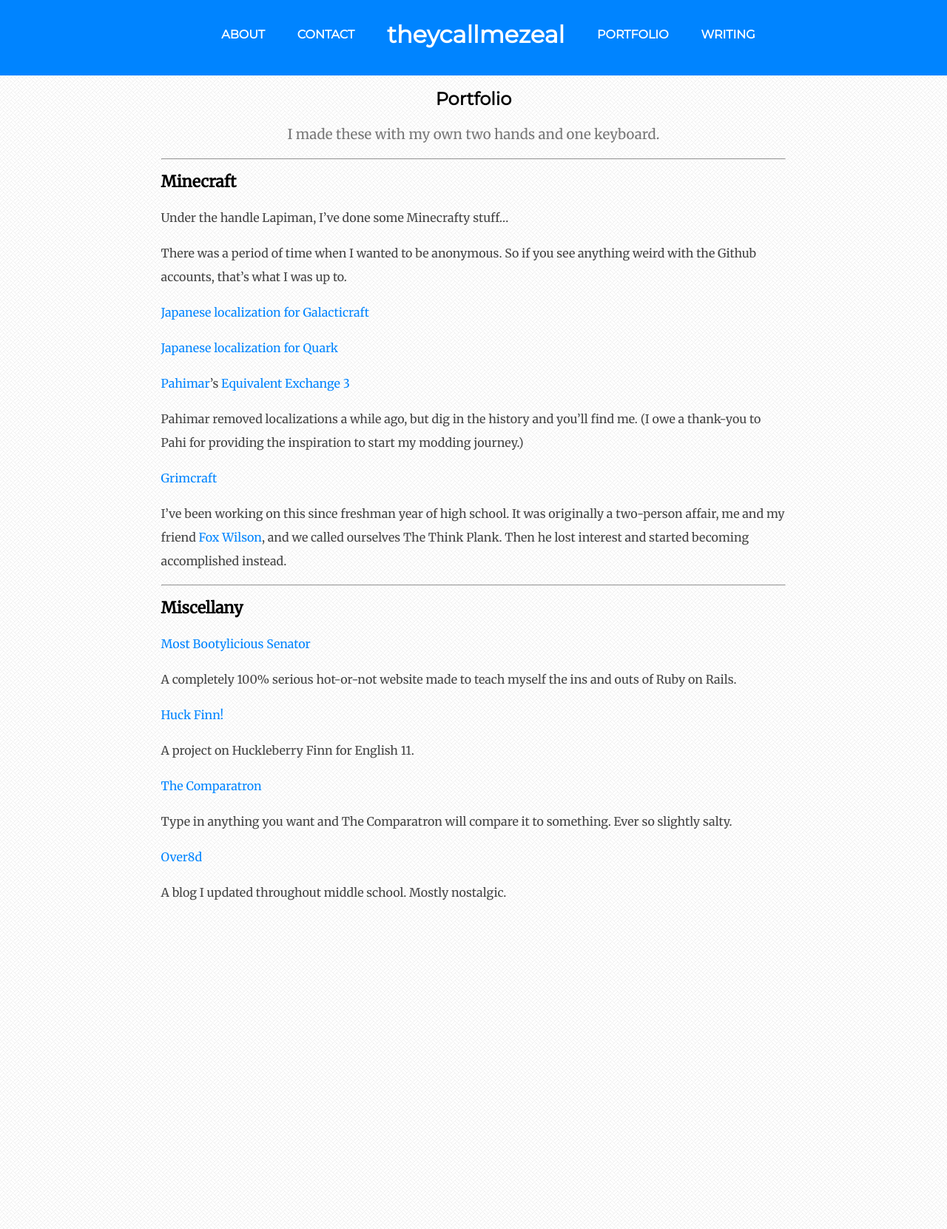
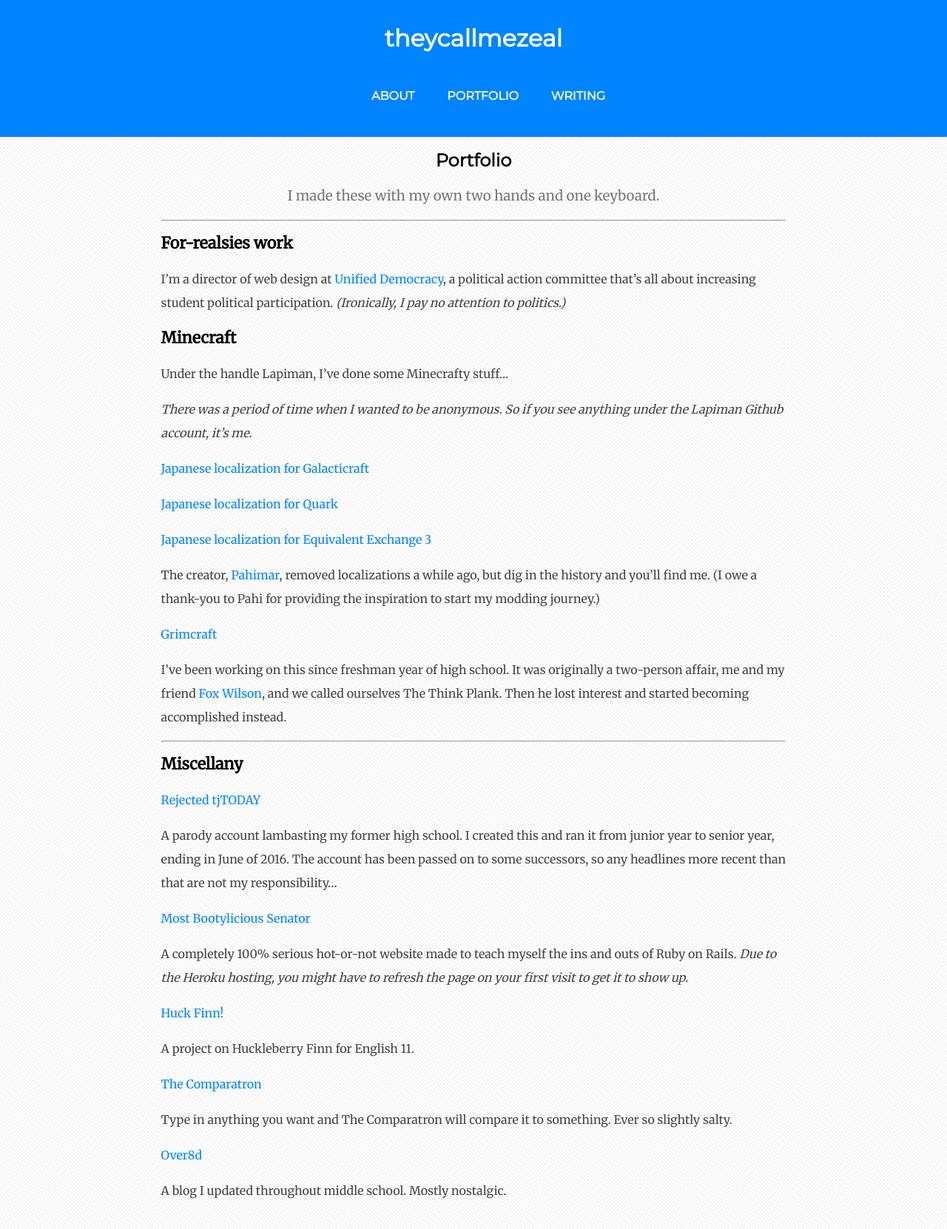
Before and after one commit to theycallmezeal/theycallmezeal.github.io, a Jekyll site: the page built from portfolio.md, in a window 1280 px wide. Shown: the whole page at 74% size. Built offline with Jekyll 4.4.1, drawn with Linux system fonts in a browser that asks for light colours.

Commit message:
time for an update

```diff
--- a/_layouts/default.html
+++ b/_layouts/default.html
@@ -13,10 +13,9 @@
 	</head>
 	<body>
 		<header>
+				<h1><a href="/index.html">theycallmezeal</a></h1>
 				<ul>
 					<li><a href="/about.html">ABOUT</a></li>
-					<li><a href="/contact.html">CONTACT</a></li>
-					<li id="home"><a href="/index.html">theycallmezeal</a></li>
 					<li><a href="/portfolio.html">PORTFOLIO</a></li>
 					<li><a href="/writing.html">WRITING</a></li>
 				</ul>
--- a/css/style.css
+++ b/css/style.css
@@ -16,6 +16,11 @@ body {
 
 a {
 	text-decoration: none;
+	color: #0084ff;
+}
+
+a:visited {
+	color: #1500ff;
 }
 
 #navskip {
@@ -42,11 +47,7 @@ header {
 	text-align: center;
 }
 
-header ul li {
-	display: inline-block;
-	margin-left: 20px;
-	margin-right: 20px;
-
+header h1, header ul li {
 	color: white;
 	font-family: Montserrat, Futura, Century Gothic, sans-serif;
 	font-weight: bold;
@@ -56,20 +57,28 @@ header ul li {
 	border-bottom: dotted 3px #0084ff;
 }
 
-header ul li:hover {
+header h1 {
+	font-size: 200%;
+	font-weight: bold;
+	display: inline-block;
+}
+
+header ul li {
+	display: inline-block;
+	margin-left: 20px;
+	margin-right: 20px;
+}
+
+header h1:hover, header ul li:hover {
 	border-bottom: dotted 3px white;
 	-ms-transform: rotate(-5deg);
 	-webkit-transform: rotate(-5deg);
 	transform: rotate(-5deg);
 }
 
+header h1 a, header h1 a:visited,
 header ul li a, header ul li a:visited {
 	color: white;
-}
-
-#home {
-	font-size: 200%;
-	font-weight: bold;
 }
 
 main {
@@ -78,13 +87,19 @@ main {
 	margin-right: auto;
 }
 
+@media (max-width: 1024px) {
+	main {
+		width: 80%;
+	}
+}
+
 #title{
 	text-align: center;
 }
 
 #title h1 {
 	font-size: 18pt;
-	font-family: Montserrat, Futura, Century Gothic, 'Hiragino Kaku Gothic Pro', 'Meiryo', sans-serif;;
+	font-family: Montserrat, Futura, Century Gothic, 'Hiragino Kaku Gothic Pro', 'Meiryo', sans-serif;
 }
 
 #title h2 {
--- a/portfolio.md
+++ b/portfolio.md
@@ -3,20 +3,23 @@ layout: default
 title: Portfolio
 subtitle: I made these with my own two hands and one keyboard.
 ---
+# For-realsies work
+
+I'm a director of web design at [Unified Democracy](http://teensforteens.info), a political action committee that's all about increasing student political participation. *(Ironically, I pay no attention to politics.)*
 
 # Minecraft
 
 Under the handle Lapiman, I've done some Minecrafty stuff...
 
-There was a period of time when I wanted to be anonymous. So if you see anything weird with the Github accounts, that's what I was up to.
+*There was a period of time when I wanted to be anonymous. So if you see anything under the Lapiman Github account, it's me.*
 
 [Japanese localization for Galacticraft](https://github.com/micdoodle8/Galacticraft/blob/master/src/main/resources/assets/galacticraftcore/lang/ja_JP.lang)
 
 [Japanese localization for Quark](https://github.com/Vazkii/Quark/blob/master/src/main/resources/assets/quark/lang/ja_JP.lang)
 
-[Pahimar](http://pahimar.com)'s [Equivalent Exchange 3](https://github.com/pahimar/Equivalent-Exchange-3)
+[Japanese localization for Equivalent Exchange 3](https://github.com/pahimar/Equivalent-Exchange-3)
 
-Pahimar removed localizations a while ago, but dig in the history and you'll find me. (I owe a thank-you to Pahi for providing the inspiration to start my modding journey.)
+The creator, [Pahimar](http://pahimar.com), removed localizations a while ago, but dig in the history and you'll find me. (I owe a thank-you to Pahi for providing the inspiration to start my modding journey.)
 
 [Grimcraft](https://github.com/thinkplank/grimcraft)
 
@@ -26,9 +29,13 @@ I've been working on this since freshman year of high school. It was originally
 
 # Miscellany
 
+[Rejected tjTODAY](http://twitter.com/rejectedtjTODAY)
+
+A parody account lambasting my former high school. I created this and ran it from junior year to senior year, ending in June of 2016. The account has been passed on to some successors, so any headlines more recent than that are not my responsibility...
+
 [Most Bootylicious Senator](https://most-bootylicious-senator.herokuapp.com)
 
-A completely 100% serious hot-or-not website made to teach myself the ins and outs of Ruby on Rails.
+A completely 100% serious hot-or-not website made to teach myself the ins and outs of Ruby on Rails. *Due to the Heroku hosting, you might have to refresh the page on your first visit to get it to show up.*
 
 [Huck Finn!](/pf/huckfinn)
 
```
Also changed, not shown: about.md (+9 -4 lines), contact.md (deleted, +0 -9 lines).
